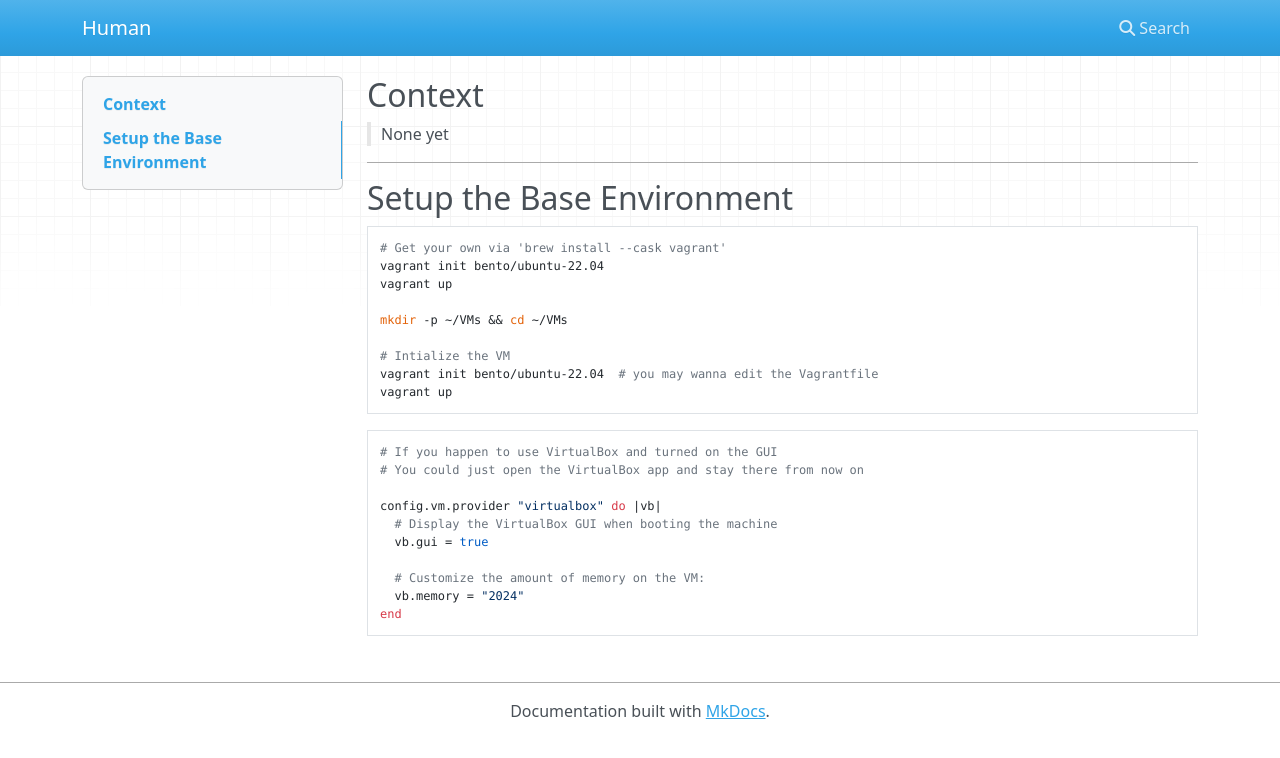
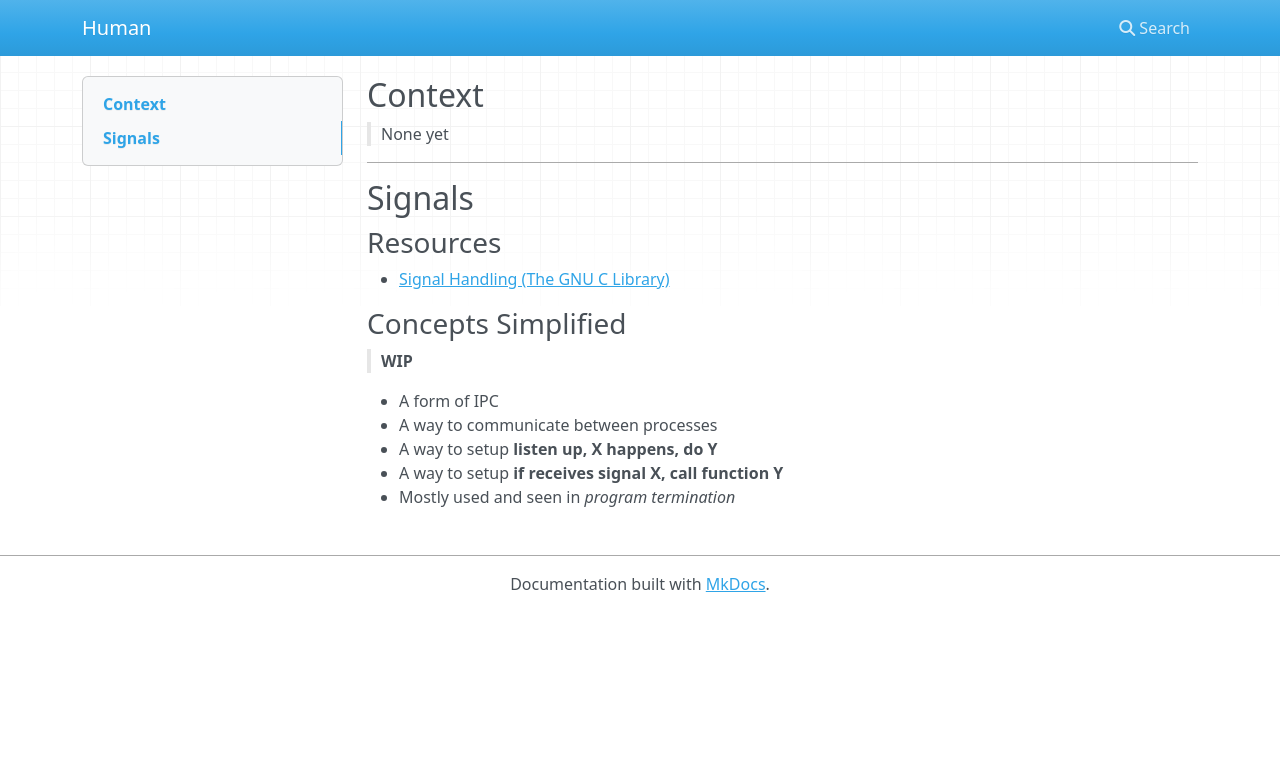
Before and after one commit to codingEzio/codingEzio.github.io, an MkDocs documentation site: the page built from docs/hands-on/core-operatingsystem.md, in a window 1280 px wide. Shown: the top 758 px of the page. Built offline with MkDocs 1.6.1, drawn with Linux system fonts in a browser that asks for light colours; nearby versions of some CDN libraries.

Commit message:
feat: Work-in-progress Operating System notes on Signals

````diff
--- a/docs/hands-on/core-operatingsystem.md
+++ b/docs/hands-on/core-operatingsystem.md
@@ -5,29 +5,18 @@
 
 -----
 
-## Setup the Base Environment
+## Signals
 
-```bash
-# Get your own via 'brew install --cask vagrant'
-vagrant init bento/ubuntu-22.04
-vagrant up
+### Resources
 
-mkdir -p ~/VMs && cd ~/VMs
+- [Signal Handling (The GNU C Library)](https://www.gnu.org/software/libc/manual/html_node/Signal-Handling.html)
 
-# Intialize the VM
-vagrant init bento/ubuntu-22.04  # you may wanna edit the Vagrantfile
-vagrant up
-```
+### Concepts Simplified
 
-```ruby
-# If you happen to use VirtualBox and turned on the GUI
-# You could just open the VirtualBox app and stay there from now on
+> **WIP**
 
-config.vm.provider "virtualbox" do |vb|
-  # Display the VirtualBox GUI when booting the machine
-  vb.gui = true
-
-  # Customize the amount of memory on the VM:
-  vb.memory = "2024"
-end
-```
+- A form of IPC
+- A way to communicate between processes
+- A way to setup **listen up, X happens, do Y**
+- A way to setup **if receives signal X, call function Y**
+- Mostly used and seen in *program termination*
````
Also changed, not shown: 1 other file.
